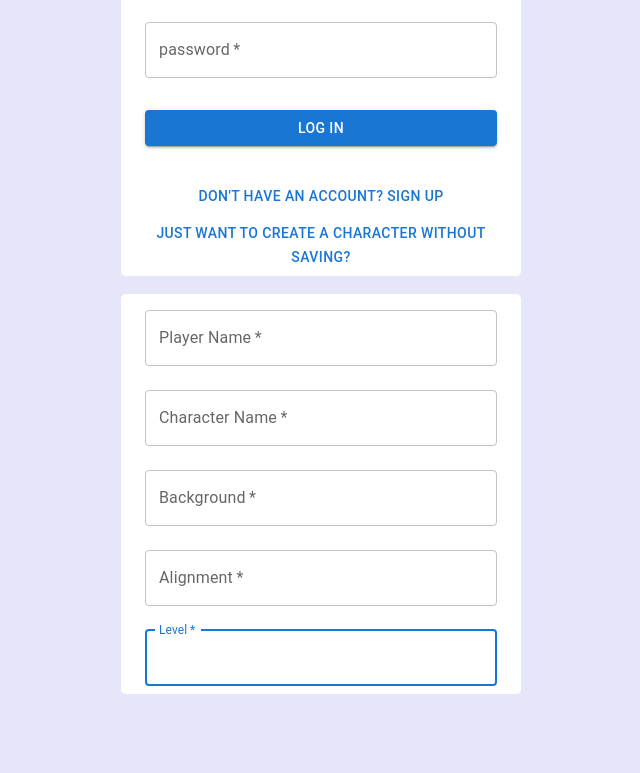
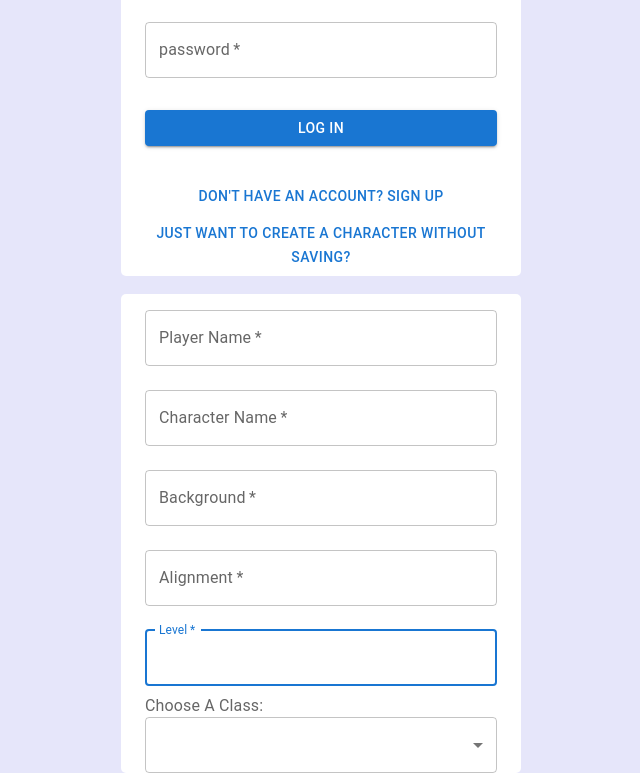
Before and after one commit to mcmcgowan/hero-smith, a React app: page / in a window 1280 px wide. Shown: the part 217-990 px from the top of the page, without its empty margins (319-959 px from the left). Before the commit the page ends 911 px from the top, so only its background shows below. Built offline with nearby package versions, Linux system fonts and the light colour scheme.

Commit message:
added class menu select, will need to flesh out handler function

```diff
--- a/src/client/App.jsx
+++ b/src/client/App.jsx
@@ -15,4 +15,4 @@ const App = () =>{
     )
 }
 
-export default App
+export default App;
--- a/src/client/components/BasicInfo.jsx
+++ b/src/client/components/BasicInfo.jsx
@@ -1,8 +1,12 @@
-import React from 'react';
-import {TextField, Container, Typography, Box, Button} from '@mui/material';
+import React, { useState } from 'react';
+import {TextField, Container, Typography, Box, Button, Select, MenuItem, InputLabel, FormControl} from '@mui/material';
 
 const BasicInfo = () => {
-
+    const [charClass, setCharClass] = useState('')
+    const handleClassChange = (event) => {
+        console.log(event.target.value)
+        setCharClass(event.target.value)
+    }
     return(
         <Container sx={{
             display: 'flex',
@@ -12,6 +16,7 @@ const BasicInfo = () => {
             width: '400px',
             borderRadius: '5px',
         }}>
+            <Box component="form">
                 <TextField
                     margin="normal"
                     required
@@ -56,12 +61,36 @@ const BasicInfo = () => {
                     margin="normal"
                     required
                     fullWidth
-                id="level"
-                label="Level"
-                name="level"
-                autoComplete="level"
+                    id='level'
+                    label='Level'
+                    name='level'
+                    autoComplete='level'
                     autoFocus
                 />
+                <InputLabel id='charClassLabel'>Choose A Class:</InputLabel>
+                <Select
+                    fullWidth
+                    labelId='charClassLabel'
+                    id='charClass'
+                    value={charClass}
+                    label='charClass'
+                    onChange={handleClassChange}
+                >
+                    <MenuItem value='barbarian'>Barbarian</MenuItem>
+                    <MenuItem value='bard'>Bard</MenuItem>
+                    <MenuItem value='cleric'>Cleric</MenuItem>
+                    <MenuItem value='druid'>Druid</MenuItem>
+                    <MenuItem value='fighter'>Fighter</MenuItem>
+                    <MenuItem value='monk'>Monk</MenuItem>
+                    <MenuItem value='paladin'>Paladin</MenuItem>
+                    <MenuItem value='ranger'>Ranger</MenuItem>
+                    <MenuItem value='rogue'>Rogue</MenuItem>
+                    <MenuItem value='sorcerer'>Sorcerer</MenuItem>
+                    <MenuItem value='warlock'>Warlock</MenuItem>
+                    <MenuItem value='wizard'>Wizard</MenuItem>
+                </Select>
+            </Box>
+
         </Container>
     );
 };
```
Lines whose indentation alone changed are shown as unchanged.
